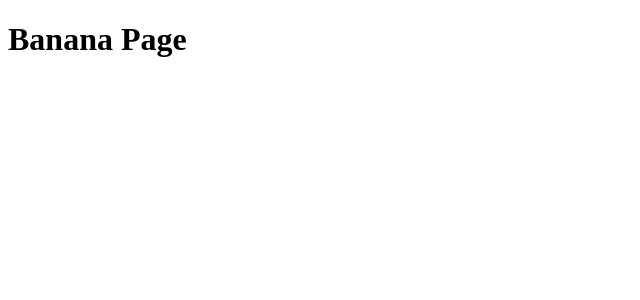
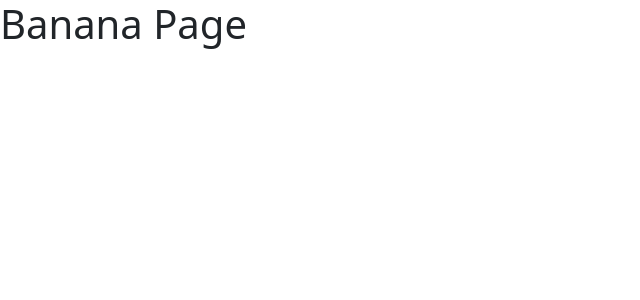
Before and after one commit to ThorstenNeff/kubernetes-ecommerce, a Next.js app in the folder client/: page /banana in a window 1280 px wide. Shown: the top 300 px of the page, without its empty margins (0-640 px from the left). Built offline with nearby package versions, Linux system fonts and the light colour scheme.

Commit message:
Add Bootstrap and global css

```diff
--- a/client/package.json
+++ b/client/package.json
@@ -10,6 +10,7 @@
   "author": "",
   "license": "ISC",
   "dependencies": {
+    "bootstrap": "^5.3.3",
     "next": "^15.1.0",
     "react": "^19.0.0",
     "react-dom": "^19.0.0"
--- /dev/null
+++ b/client/pages/_app.js
@@ -0,0 +1,8 @@
+import 'bootstrap/dist/css/bootstrap.css';
+
+// Overwrite default Next.js app.js file (> thin wrapper around Next screens)
+// The current next screen is in Component
+
+export default ({ Component, pageProps}) => {
+    return <Component {...pageProps} />
+}
```
Also changed, not shown: 1 other file (tests, documents, lock files or other folders).
